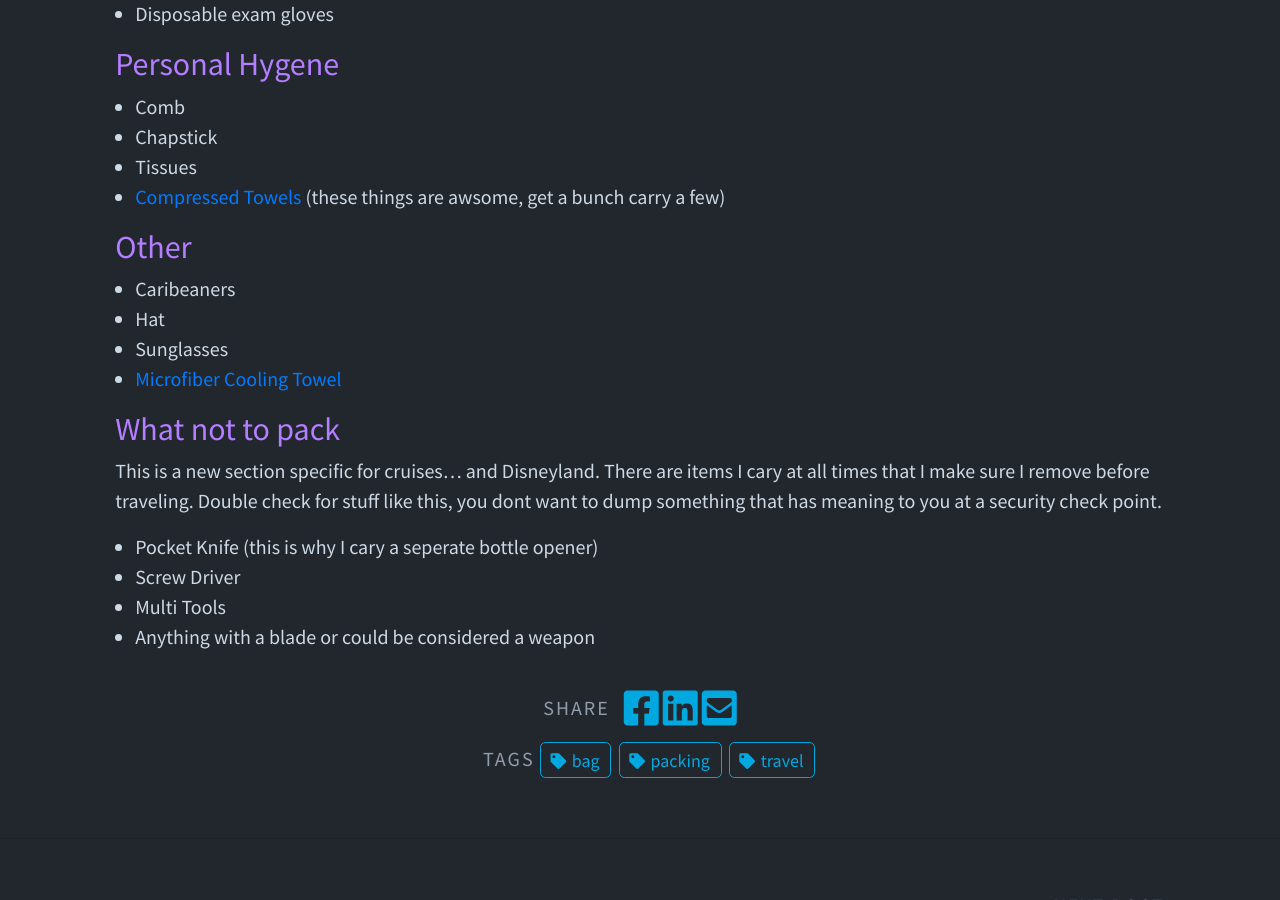
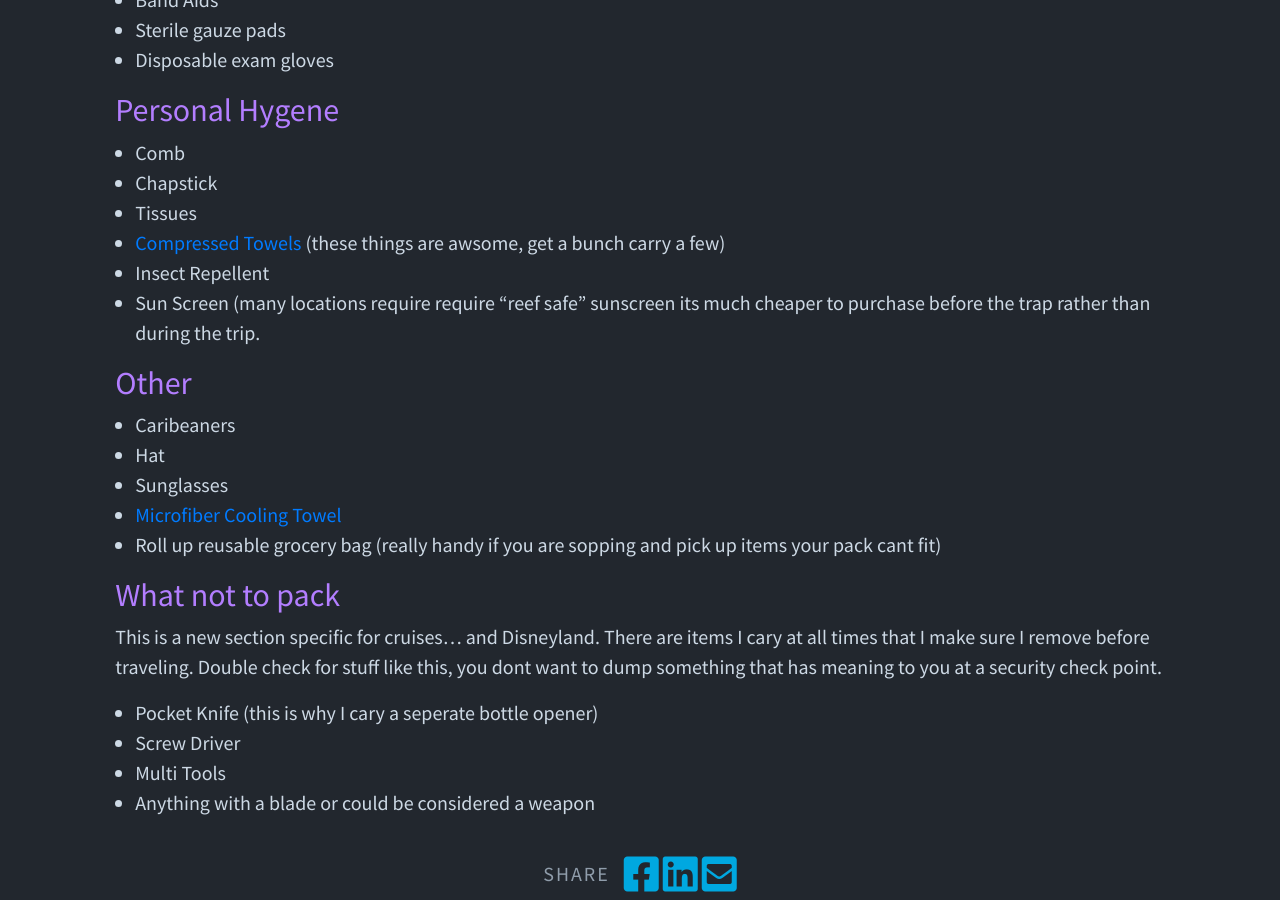
Before and after one commit to mjh2901/mikehathaway.com, a Jekyll site: the page built from _posts/2023-09-09-cruise-day-bag.md, in a window 1280 px wide and 900 px high, scrolled down 2731 px. Built offline with Jekyll 4.4.1, drawn with Linux system fonts in a browser that asks for light colours; some of the changed text lies outside the part shown.

Commit message:
Update 2023-09-09-cruise-day-bag.md

```diff
--- a/_posts/2023-09-09-cruise-day-bag.md
+++ b/_posts/2023-09-09-cruise-day-bag.md
@@ -77,12 +78,15 @@ I keep pills in a little [alumunum screw top container](https://www.amazon.com/H
 - Chapstick
 - Tissues
 - [Compressed Towels](https://www.amazon.com/gp/product/B0741519LR/ref=ppx_yo_dt_b_asin_title_o00_s00?ie=UTF8&th=1) (these things are awsome, get a bunch carry a few)
+- Insect Repellent
+- Sun Screen (many locations require require "reef safe" sunscreen its much cheaper to purchase before the trap rather than during the trip.
 
 ## Other
 - Caribeaners
 - Hat
 - Sunglasses
 - [Microfiber Cooling Towel](https://www.amazon.com/YQXCC-Cooling-Microfiber-Camping-Football/dp/B082HNFVVZ/ref=sxin_16_pa_sp_search_thematic_sspa?content-id=amzn1.sym.1c86ab1a-a73c-4131-85f1-15bd92ae152d%3Aamzn1.sym.1c86ab1a-a73c-4131-85f1-15bd92ae152d&crid=2E2LCYE03X1BN&cv_ct_cx=Microfiber%2Bcooling%2Btowel&keywords=Microfiber%2Bcooling%2Btowel&pd_rd_i=B082HNFVVZ&pd_rd_r=e52c384a-c27a-4555-83f9-b0eb106cad46&pd_rd_w=QHAYp&pd_rd_wg=XajnB&pf_rd_p=1c86ab1a-a73c-4131-85f1-15bd92ae152d&pf_rd_r=7GBKP1M4MFMP3YPGY37W&qid=1694407143&sbo=RZvfv%2F%2FHxDF%2BO5021pAnSA%3D%3D&sprefix=microfiber%2Bcooling%2Btowel%2Caps%2C163&sr=1-2-364cf978-ce2a-480a-9bb0-bdb96faa0f61-spons&sp_csd=d2lkZ2V0TmFtZT1zcF9zZWFyY2hfdGhlbWF0aWM&th=1)
+- Roll up reusable grocery bag (really handy if you are sopping and pick up items your pack cant fit)
 
 
 ## What not to pack
```
Also changed, not shown: other parts of _posts/2023-09-09-cruise-day-bag.md (+1 -0 lines).
